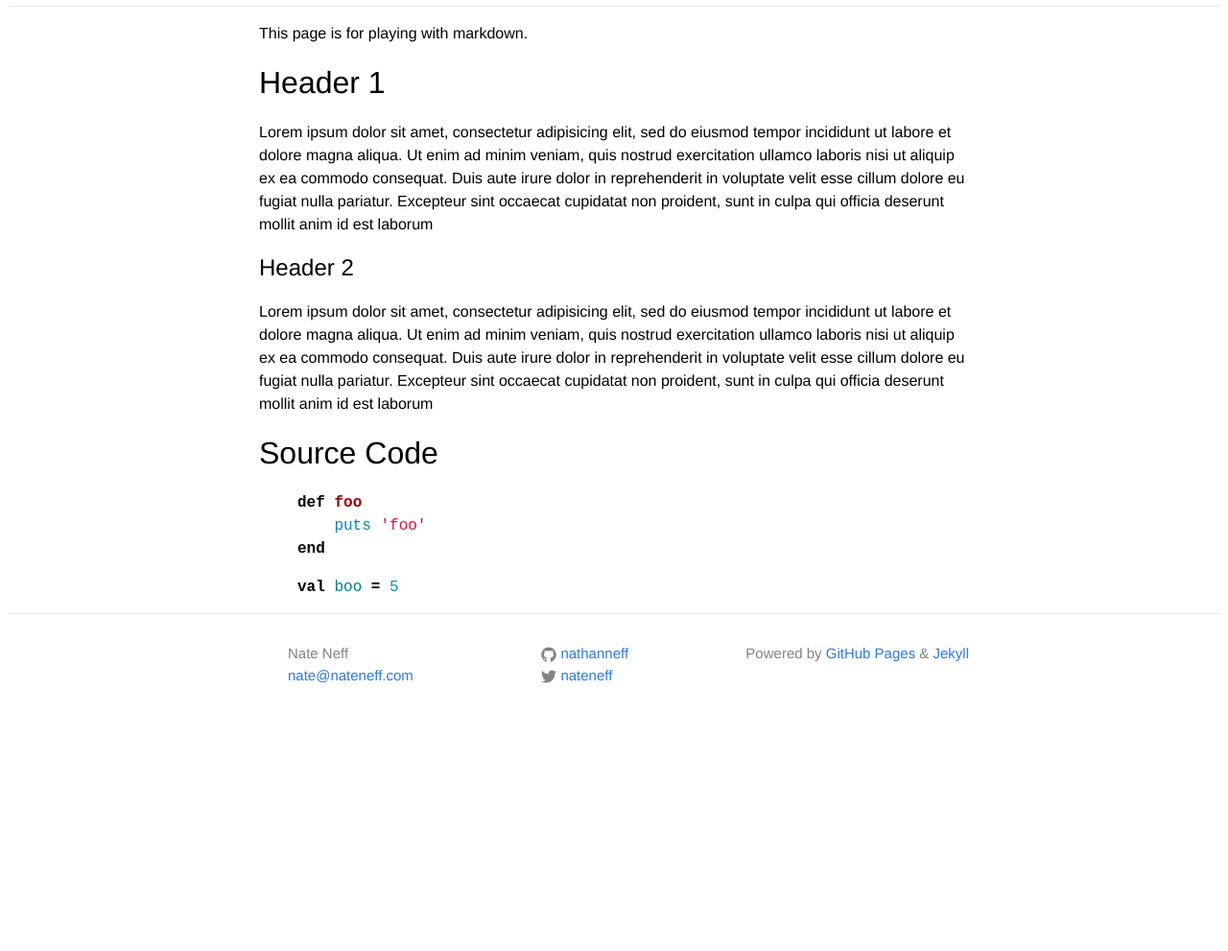
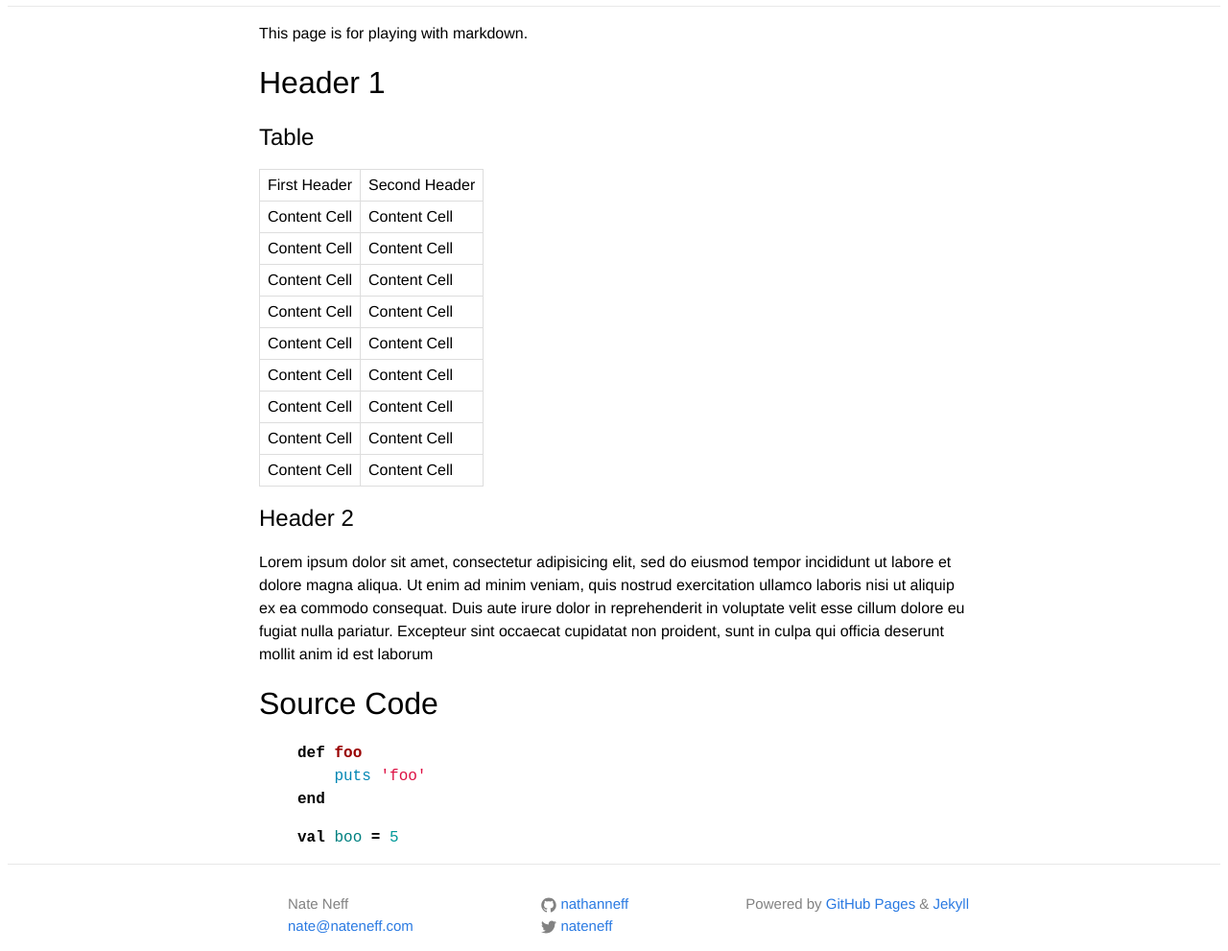
Before and after one commit to NathanNeff/nathanneff.github.io, a Jekyll site: the page built from sandbox.md, in a window 1280 px wide, cut to the strip 212-1203 px from the top of the page. Shown: the whole strip at 96% size. Built offline with Jekyll 4.4.1, drawn with Linux system fonts in a browser that asks for light colours; Markdown is read by kramdown in place of the engine named in the settings; before the commit the page ends 942 px from its top, so only the background shows below that.

Commit message:
Table formatting and GitHub flav. tables
See http://jekyllrb.com/docs/configuration/#redcarpet

```diff
--- a/_config.yml
+++ b/_config.yml
@@ -4,3 +4,6 @@ highlighter: pygments
 github_username: nathanneff
 twitter_username: nateneff
 email: nate@nateneff.com
+markdown: redcarpet
+redcarpet:
+        extensions: [ tables ]
--- a/css/main.scss
+++ b/css/main.scss
@@ -125,3 +125,23 @@ img {
         }
     }
 }
+
+
+table {
+    border-collapse: collapse;
+    border-width: 1px 1px 1px 1px;
+    border-style: solid solid solid solid;
+    border-color: #DDD;
+    margin-bottom: 15px;
+
+    tr th {
+        font-weight: 400;
+    }
+
+    th, td {
+        padding: 0.25em 0.5em;
+        border-style: solid;
+        border-width: 1px 1px 1px 1px;
+        border-color: #DDD;
+    }
+}
--- a/sandbox.md
+++ b/sandbox.md
@@ -6,12 +6,19 @@ This page is for playing with markdown.
 
 # Header 1
 
-Lorem ipsum dolor sit amet, consectetur adipisicing elit, sed do eiusmod tempor
-incididunt ut labore et dolore magna aliqua. Ut enim ad minim veniam, quis
-nostrud exercitation ullamco laboris nisi ut aliquip ex ea commodo consequat.
-Duis aute irure dolor in reprehenderit in voluptate velit esse cillum dolore eu
-fugiat nulla pariatur. Excepteur sint occaecat cupidatat non proident, sunt in
-culpa qui officia deserunt mollit anim id est laborum
+## Table
+
+First Header | Second Header
+------------ | -------------
+Content Cell | Content Cell
+Content Cell | Content Cell
+Content Cell | Content Cell
+Content Cell | Content Cell
+Content Cell | Content Cell
+Content Cell | Content Cell
+Content Cell | Content Cell
+Content Cell | Content Cell
+Content Cell | Content Cell
 
 ## Header 2
 
```
